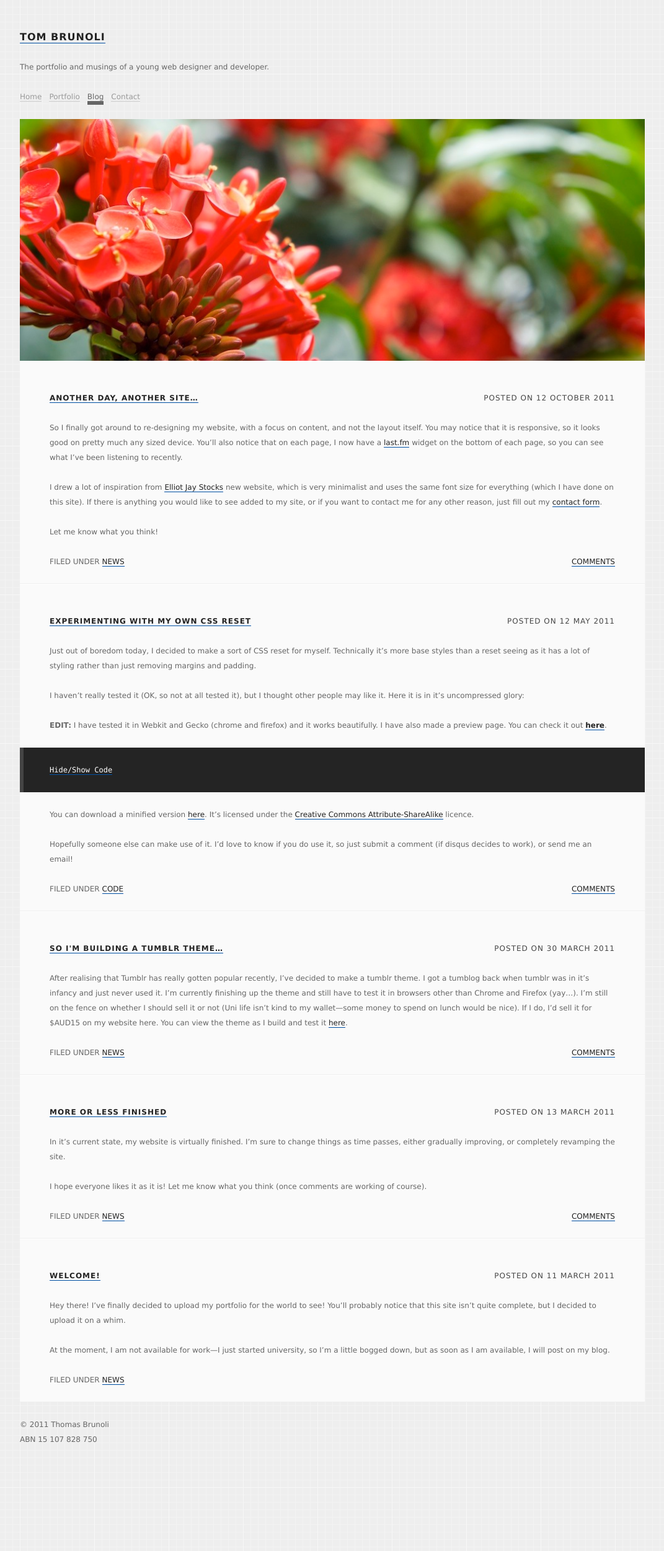
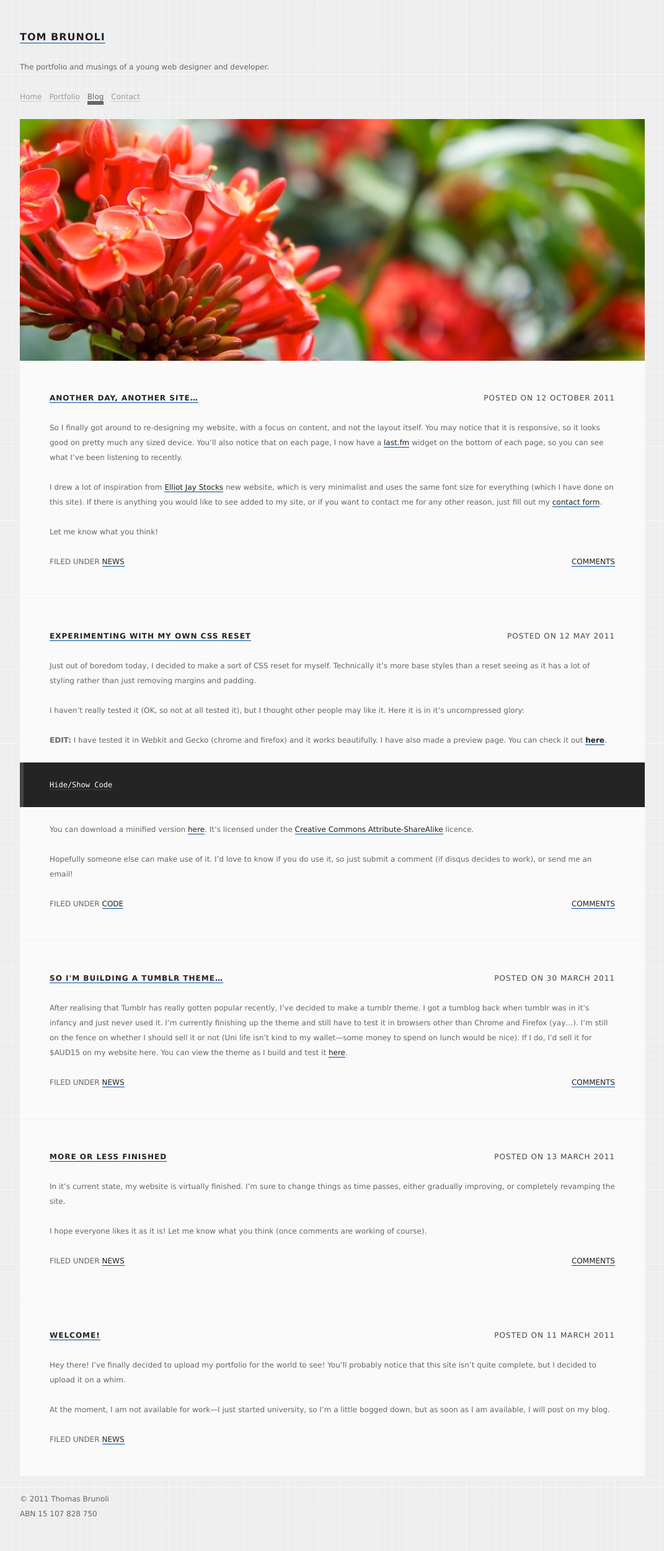
Before and after one commit to tominated/tominated.github.com, a Jekyll site: the page built from blog/index.html, in a window 1280 px wide. Shown: the whole page at 62% size, without its empty margins (16-1087 px from the left). Built offline with Jekyll 4.4.1, drawn with Linux system fonts in a browser that asks for light colours; nearby versions of some CDN libraries; Markdown is read by kramdown in place of the engine named in the settings; comment, search, counter and statistics services are not loaded; before the commit the page ends 2382 px from its top, so only the background shows below that.

Commit message:
Fixed a margin in block post footer

```diff
--- a/css/style.css
+++ b/css/style.css
@@ -257,6 +257,10 @@ code {
   box-shadow:         0 0 12px rgba(0,0,0,.2); */
 }
 
+footer {
+  margin: 24px 0 0 0;
+}
+
 #content section,
 #content article {
   padding: 47px 48px 23px 48px;
@@ -286,9 +290,9 @@ code {
   margin-bottom: 0;
 }
 
-article .post-category,
-article .post-comments {
+article footer {
   text-transform: uppercase;
+  margin: 24px 0;
 }
 
 article .post-comments {
@@ -355,10 +359,6 @@ article .post-comments {
   float: left;
   padding: 0 24px 24px 0;
   margin: 0;
-}
-
-footer {
-  margin: 24px 0 0 0;
 }
 
 
```
Also changed, not shown: 1 other file.
